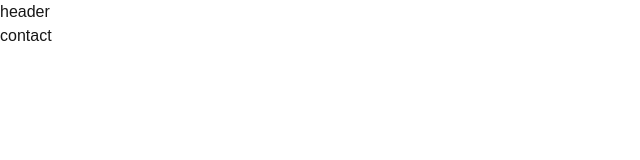
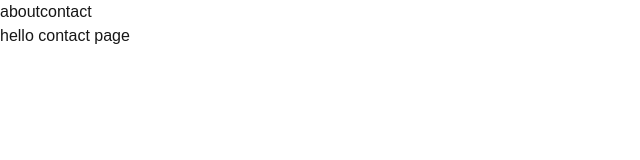
Before and after one commit to Namrata725/next-js-learning, a Next.js app: page /contact in a window 1280 px wide. Shown: the top 160 px of the page, without its empty margins (0-640 px from the left). Built offline with nearby package versions, Linux system fonts and the light colour scheme.

Commit message:
linking components

```diff
--- a/src/app/(home)/contact/page.tsx
+++ b/src/app/(home)/contact/page.tsx
@@ -6,8 +6,8 @@ export const metadata: Metadata = {
     absolute: "contact next.js",
   },
 };
-const page = () => {
-  return <div>contact</div>;
+const Contact = () => {
+  return <div>hello contact page</div>;
 };
 
-export default page;
+export default Contact;
--- a/src/app/(home)/products/page.tsx
+++ b/src/app/(home)/products/page.tsx
@@ -1,12 +1,19 @@
+import Link from "next/link";
 import React from "react";
 
 const Products = () => {
   return (
     <div>
       <ul>
-        <li>product-1</li>
-        <li>product-2</li>
-        <li>product-3</li>
+        <li>
+          <Link href="products/1">product-1</Link>
+        </li>
+        <li>
+          <Link href="products/2">product-2</Link>
+        </li>
+        <li>
+          <Link href="products/3">product-3</Link>
+        </li>
       </ul>
     </div>
   );
--- a/src/app/layout.tsx
+++ b/src/app/layout.tsx
@@ -1,6 +1,9 @@
 import type { Metadata } from "next";
 import { Geist, Geist_Mono } from "next/font/google";
 import "./globals.css";
+import Link from "next/link";
+import About from "./(home)/about/page";
+import Contact from "./(home)/contact/page";
 
 // export const metadata: Metadata = {
 //   title: "Create Next App",
@@ -25,7 +28,10 @@ export default function RootLayout({
   return (
     <html lang="en">
       <body>
-        <div>header</div>
+        <div>
+          <Link href="/about">about</Link>
+          <Link href="/contact">contact</Link>
+        </div>
         {children}
       </body>
     </html>
```
Also changed, not shown: 1 other file (tests, documents, lock files or other folders).
